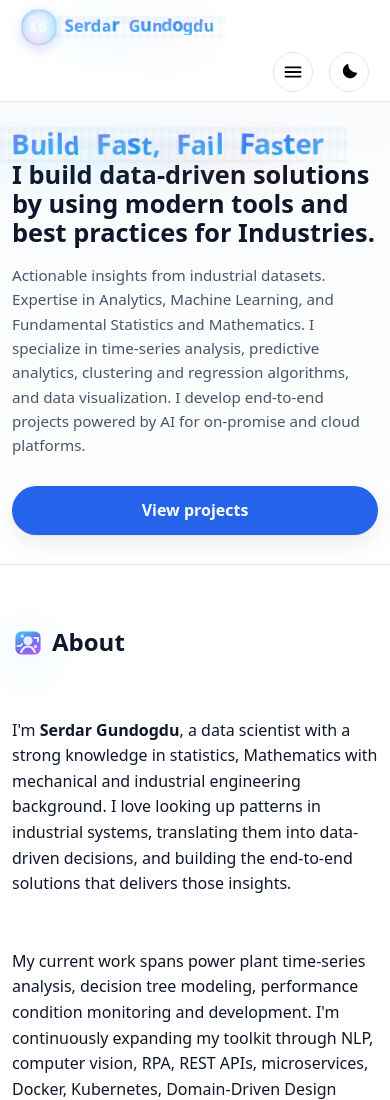
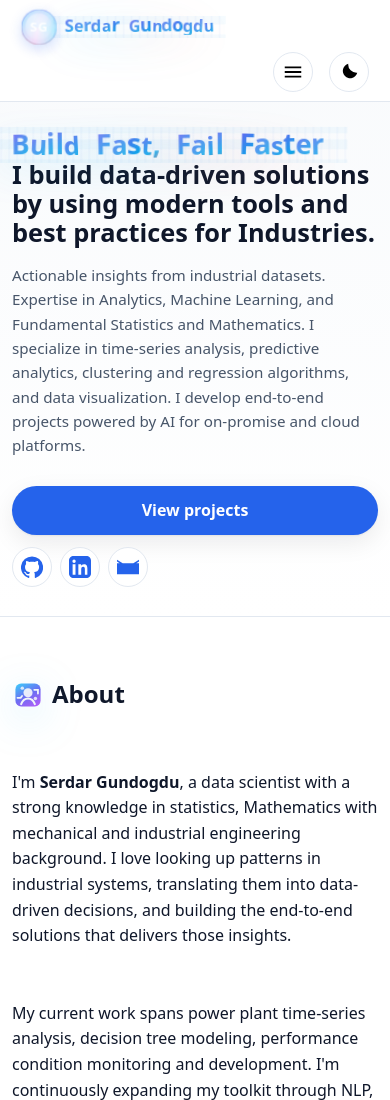
Before and after one commit to aserdargun/personal-profile-page, a plain HTML site: page index.html in a window 390 px wide. Shown: the top 1100 px of the page. Drawn offline with Linux system fonts and the light colour scheme.

Commit message:
Add social media links to the portfolio; enhance styles for better alignment and responsiveness

```diff
--- a/index.html
+++ b/index.html
@@ -149,6 +149,70 @@
         </p>
         <div class="actions">
           <a class="btn primary" href="#projects">View projects</a>
+          <nav class="actions-social" aria-label="Primary social links">
+            <ul class="social" role="list">
+              <li>
+                <a
+                  class="icon-btn"
+                  href="https://github.com/aserdargun"
+                  aria-label="GitHub"
+                >
+                  <svg
+                    width="22"
+                    height="22"
+                    viewBox="0 0 24 24"
+                    role="img"
+                    aria-hidden="true"
+                  >
+                    <path
+                      fill="currentColor"
+                      d="M12 .5a12 12 0 0 0-3.79 23.4c.6.11.82-.26.82-.58v-2.03c-3.34.73-4.04-1.61-4.04-1.61-.55-1.39-1.35-1.76-1.35-1.76-1.1-.75.08-.74.08-.74 1.22.09 1.86 1.26 1.86 1.26 1.08 1.85 2.83 1.32 3.52 1.01.11-.79.42-1.32.76-1.62-2.66-.3-5.47-1.34-5.47-5.97 0-1.32.47-2.4 1.24-3.25-.12-.3-.54-1.52.12-3.17 0 0 1.01-.32 3.3 1.24.96-.27 1.99-.41 3.01-.41s2.05.14 3.01.41c2.29-1.56 3.3-1.24 3.3-1.24.66 1.65.24 2.87.12 3.17.77.85 1.24 1.93 1.24 3.25 0 4.64-2.81 5.66-5.49 5.96.43.37.81 1.1.81 2.22v3.29c0 .32.22.69.83.57A12 12 0 0 0 12 .5z"
+                    />
+                  </svg>
+                </a>
+              </li>
+              <li>
+                <a
+                  class="icon-btn"
+                  href="https://www.linkedin.com/in/serdargundogdu/"
+                  aria-label="LinkedIn"
+                >
+                  <svg
+                    width="22"
+                    height="22"
+                    viewBox="0 0 24 24"
+                    role="img"
+                    aria-hidden="true"
+                  >
+                    <path
+                      fill="currentColor"
+                      d="M19 0H5C2.24 0 0 2.24 0 5v14c0 2.76 2.24 5 5 5h14c2.76 0 5-2.24 5-5V5c0-2.76-2.24-5-5-5zM7.09 20.45H3.95V9h3.14v11.45zM5.52 7.57a1.82 1.82 0 1 1 0-3.64 1.82 1.82 0 0 1 0 3.64zM20.45 20.45h-3.14v-5.56c0-1.33-.02-3.04-1.85-3.04-1.85 0-2.13 1.45-2.13 2.95v5.66H10.2V9h3.01v1.57h.04c.42-.79 1.46-1.62 3-1.62 3.21 0 3.8 2.11 3.8 4.86v6.64z"
+                    />
+                  </svg>
+                </a>
+              </li>
+              <li>
+                <a
+                  class="icon-btn"
+                  href="mailto:aserdargun@gmail.com"
+                  aria-label="Email"
+                >
+                  <svg
+                    width="22"
+                    height="22"
+                    viewBox="0 0 24 24"
+                    role="img"
+                    aria-hidden="true"
+                  >
+                    <path
+                      fill="currentColor"
+                      d="M12 13.5 0 6V4l12 7.5L24 4v2l-12 7.5ZM0 8h24v12H0V8Z"
+                    />
+                  </svg>
+                </a>
+              </li>
+            </ul>
+          </nav>
         </div>
       </div>
     </header>
--- a/styles.css
+++ b/styles.css
@@ -364,9 +364,18 @@ header { background: linear-gradient(180deg, var(--surface) 0%, transparent 100%
   }
 }
 
-.actions { display: flex; gap: .75rem; flex-wrap: wrap; margin-top: .75rem; }
+.actions {
+  display: flex;
+  align-items: center;
+  gap: .75rem;
+  flex-wrap: wrap;
+  margin-top: .75rem;
+}
 
-.actions { display: flex; gap: .75rem; flex-wrap: wrap; margin-top: .75rem; }
+.actions-social {
+  display: flex;
+  align-items: center;
+}
 .btn {
   display: inline-flex;
   align-items: center;
@@ -809,6 +818,7 @@ footer { border-top: 1px solid var(--border); background: var(--surface); }
 @media (max-width: 540px) {
   .actions { flex-direction: column; align-items: stretch; }
   .actions .btn { justify-content: center; width: 100%; }
+  .actions .social { justify-content: center; }
   .footer-inner { flex-direction: column; align-items: flex-start; }
 }
 
```
Also changed, not shown: .github/workflows/azure-static-web-apps-icy-hill-00c42ed1e.yml.
